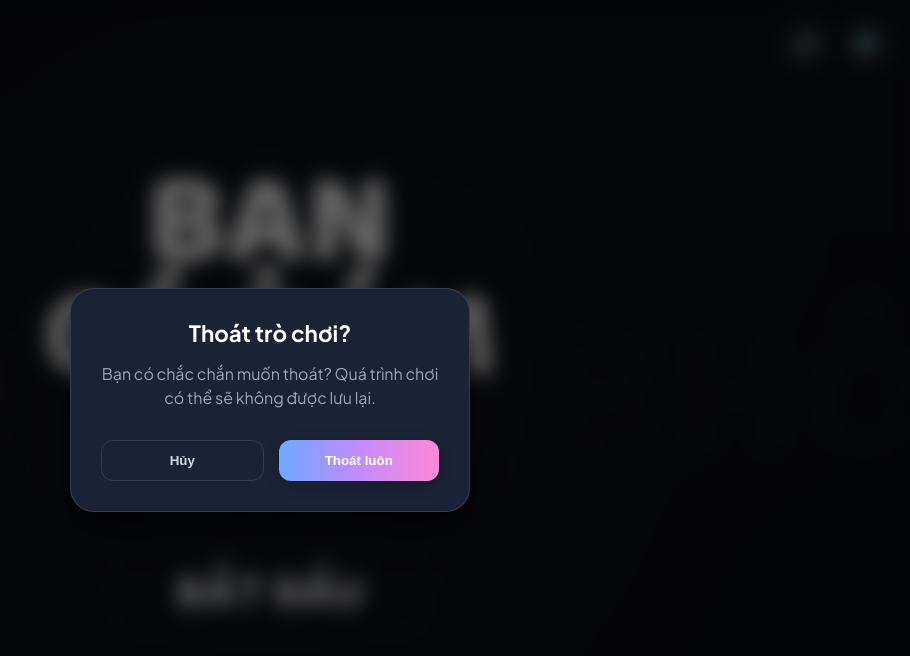
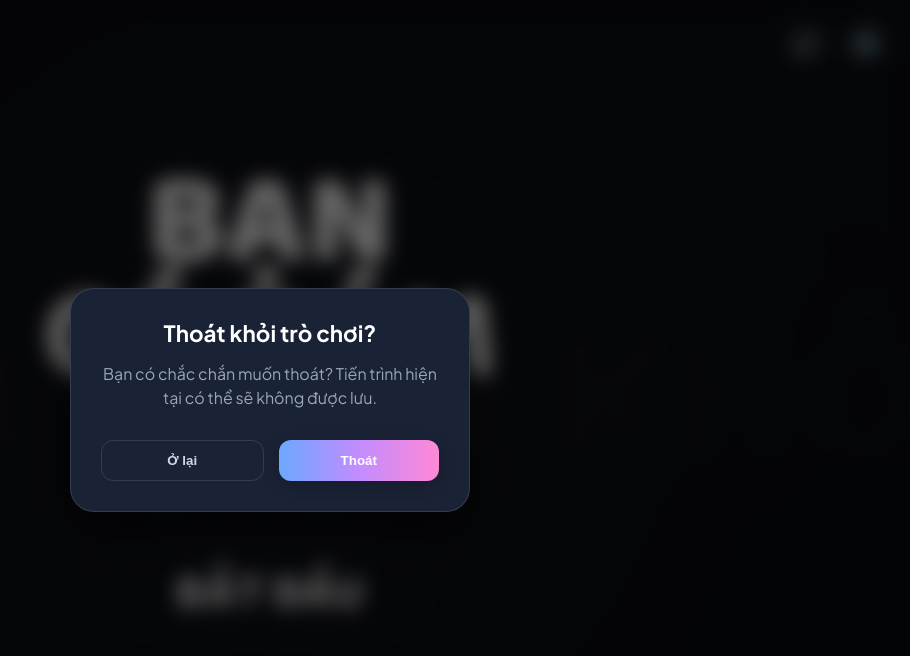
Before and after one commit to trevorthanhtung/ludorahub, a React (Vite) app: page /game/g1 in a window 1280 px wide. Both pictures are taken after a click on the button "Thoát". Shown: the top 656 px of the page, without its empty margins (370-1280 px from the left). Built offline with nearby package versions, Linux system fonts and the light colour scheme; no server answers.

Commit message:
chore(game-detail): update exit modal copy

```diff
--- a/src/pages/GameDetail.jsx
+++ b/src/pages/GameDetail.jsx
@@ -116,12 +116,12 @@ export default function GameDetail() {
               }}
             >
               <h3 style={{ fontSize: '1.4rem', fontWeight: 700, marginBottom: '15px', color: 'var(--text-title)' }}>
-                {lang === 'vi' ? 'Thoát trò chơi?' : 'Exit game?'}
+                {lang === 'vi' ? 'Thoát khỏi trò chơi?' : 'Exit from game?'}
               </h3>
               <p style={{ color: 'var(--text-subtext)', marginBottom: '30px', lineHeight: 1.5 }}>
                 {lang === 'vi'
-                  ? 'Bạn có chắc chắn muốn thoát? Quá trình chơi có thể sẽ không được lưu lại.'
-                  : 'Are you sure you want to exit? Your progress may not be saved.'}
+                  ? 'Bạn có chắc chắn muốn thoát? Tiến trình hiện tại có thể sẽ không được lưu.'
+                  : 'Are you sure you want to exit? Your current progress may not be saved.'}
               </p>
 
               <div style={{ display: 'flex', gap: '15px' }}>
@@ -141,7 +141,7 @@ export default function GameDetail() {
                   onMouseOver={(e) => e.currentTarget.style.background = 'var(--glass-bg)'}
                   onMouseOut={(e) => e.currentTarget.style.background = 'transparent'}
                 >
-                  {lang === 'vi' ? 'Hủy' : 'Cancel'}
+                  {lang === 'vi' ? 'Ở lại' : 'Stay'}
                 </button>
                 <button
                   onClick={() => navigate('/')}
@@ -160,7 +160,7 @@ export default function GameDetail() {
                   onMouseOver={(e) => e.currentTarget.style.filter = 'brightness(1.1)'}
                   onMouseOut={(e) => e.currentTarget.style.filter = 'none'}
                 >
-                  {lang === 'vi' ? 'Thoát luôn' : 'Exit Now'}
+                  {lang === 'vi' ? 'Thoát' : 'Exit'}
                 </button>
               </div>
             </motion.div>
```
